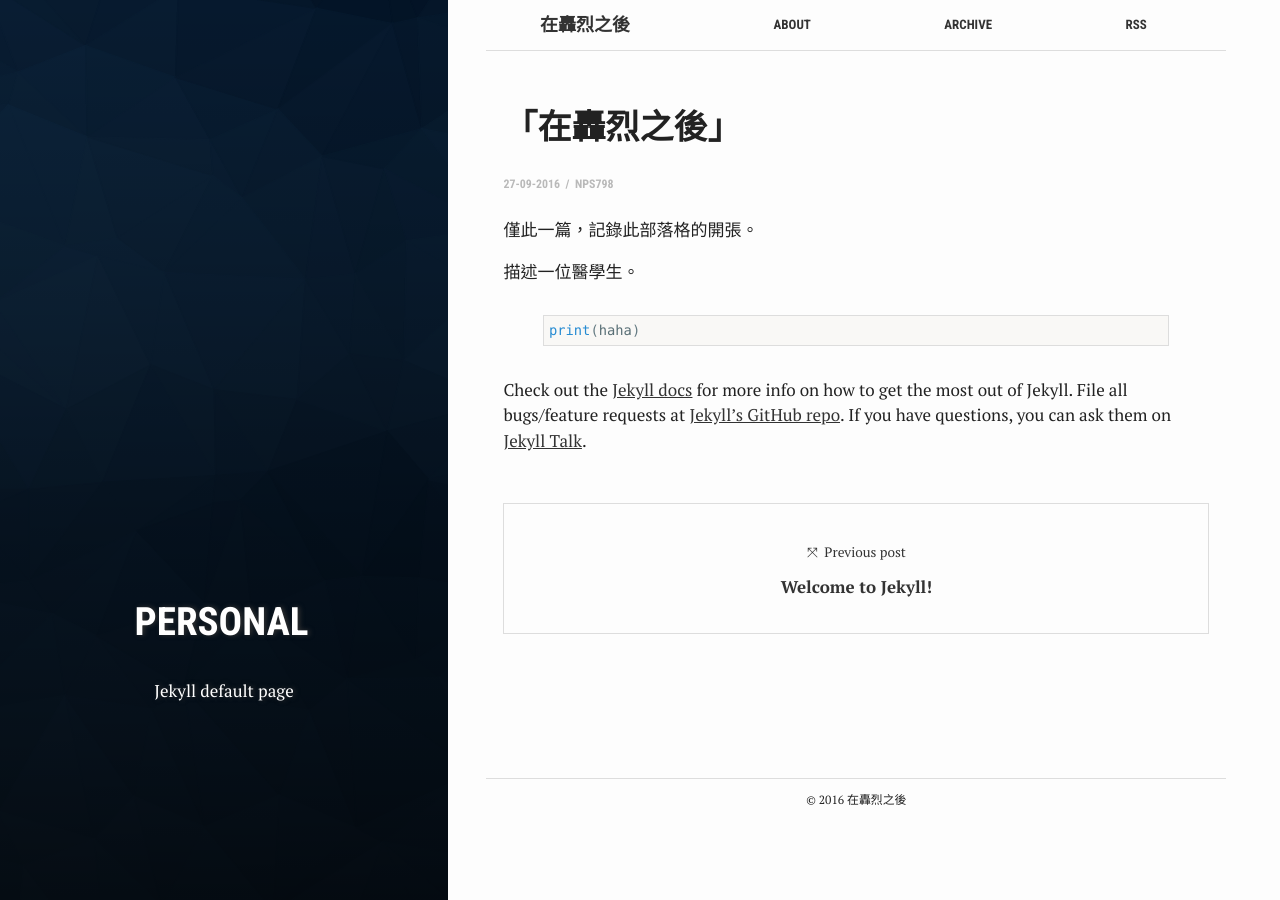
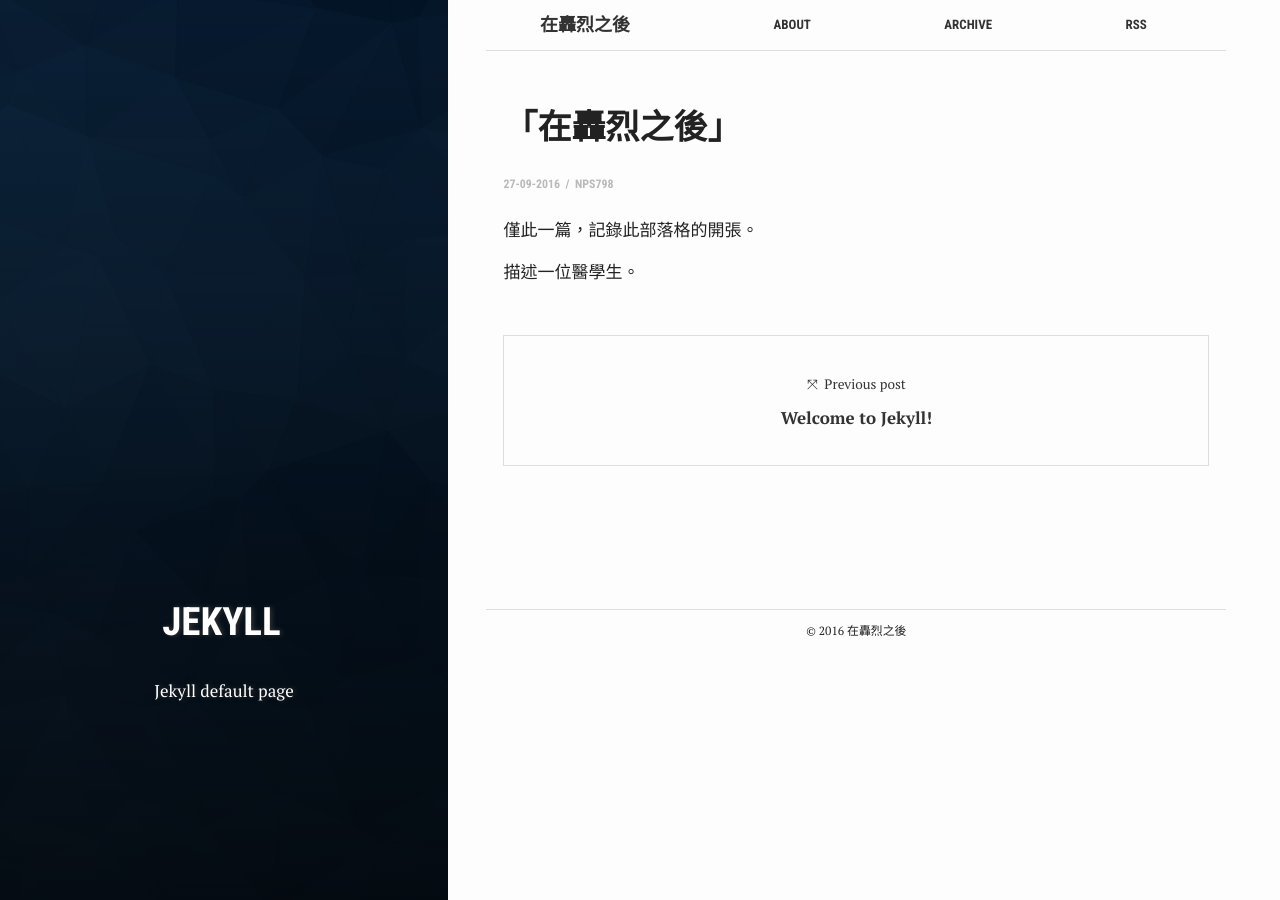
Before and after one commit to nps798/nps798.github.io, a Jekyll site: the page built from _posts/2016-09-16-「在轟烈之後」.md, in a window 1280 px wide. Built offline with Jekyll 4.4.1, drawn with Linux system fonts in a browser that asks for light colours.

Commit message:
publish a post

```diff
--- a/_posts/2016-09-16-「在轟烈之後」.md
+++ b/_posts/2016-09-16-「在轟烈之後」.md
@@ -5,19 +5,9 @@
 summary: "Jekyll default page"
 date:   2016-09-27
 categories: posts
-tags: 'Personal'
+tags: 'Jekyll'
 author: nps798
 ---
 僅此一篇，記錄此部落格的開張。
 
 描述一位醫學生。
-
-{% highlight python %}
-print(haha)
-{% endhighlight %}
-
-Check out the [Jekyll docs][jekyll-docs] for more info on how to get the most out of Jekyll. File all bugs/feature requests at [Jekyll’s GitHub repo][jekyll-gh]. If you have questions, you can ask them on [Jekyll Talk][jekyll-talk].
-
-[jekyll-docs]: http://jekyllrb.com/docs/home
-[jekyll-gh]:   https://github.com/jekyll/jekyll
-[jekyll-talk]: https://talk.jekyllrb.com/
```
